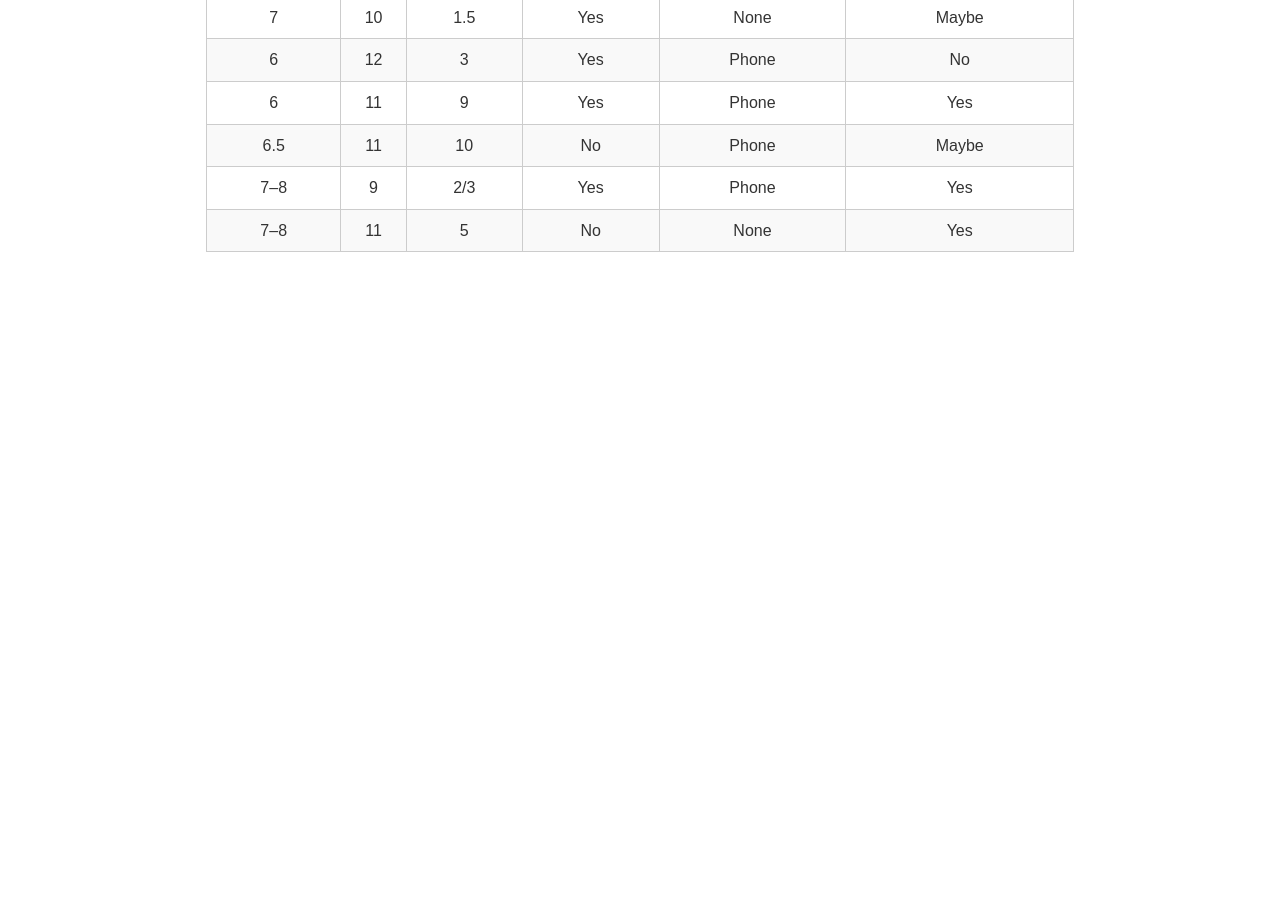
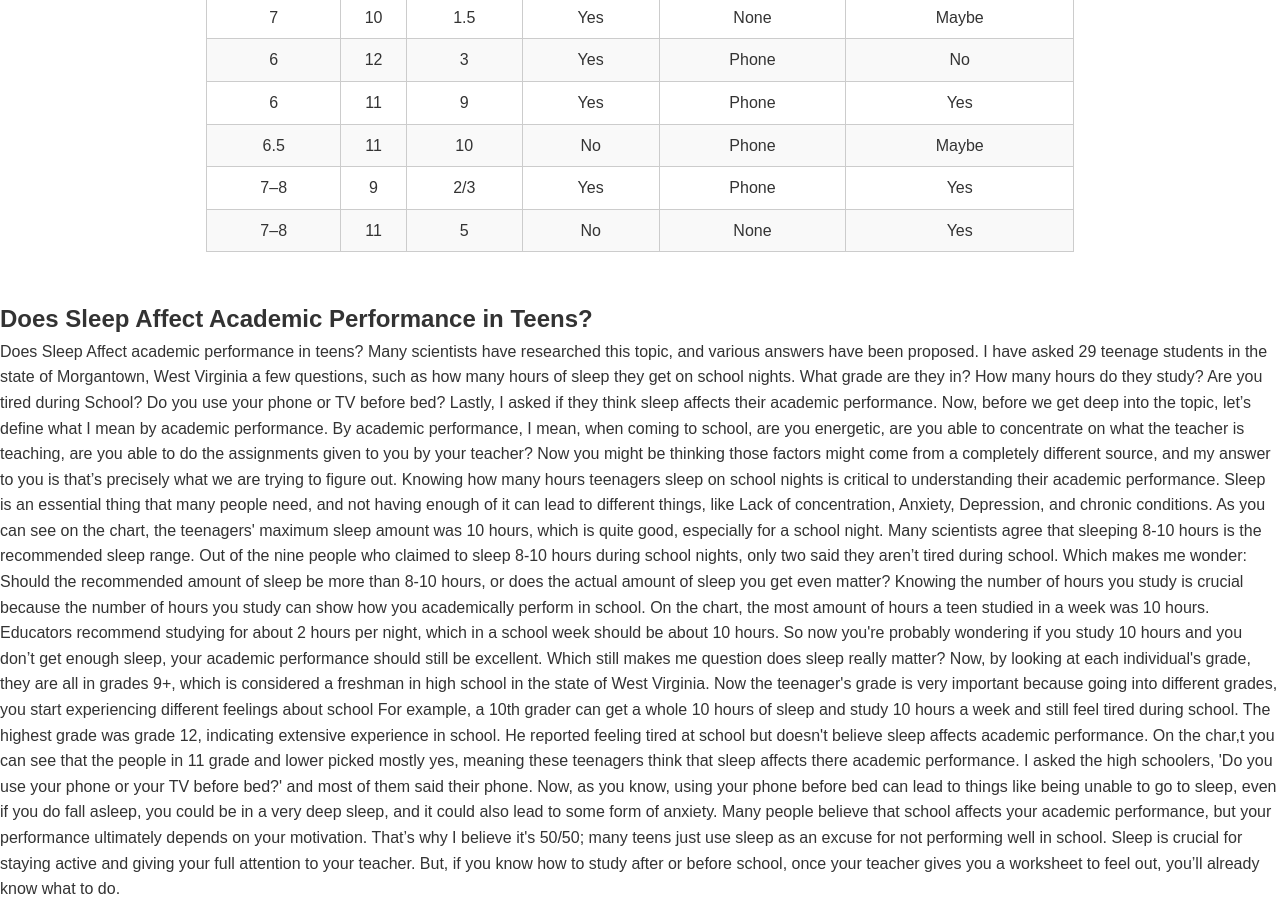
Before and after one commit to BlossomBoye/Research-sitee, a plain HTML site: page index.html in a window 1280 px wide. Shown: the part 1165-2067 px from the top of the page. Before the commit the page ends 1465 px from the top, so only its background shows below. Drawn offline with Linux system fonts and the light colour scheme.

Commit message:
Update index.html

```diff
--- a/index.html
+++ b/index.html
@@ -181,5 +181,19 @@
       navMenu.classList.toggle('nav-menu--visible');
     });
   </script>
+  <h2>Does Sleep Affect Academic Performance in Teens?</h2>
+
+  <p>     Does Sleep Affect academic performance in teens? Many scientists have researched this topic, and various answers have been proposed. I have asked 29 teenage students in the state of Morgantown, West Virginia a few questions, such as how many hours of sleep they get on school nights. What grade are they in? How many hours do they study? Are you tired during School? Do you use your phone or TV before bed? Lastly, I asked if they think sleep affects their academic performance. Now, before we get deep into the topic, let’s define what I mean by academic performance. By academic performance, I mean, when coming to school, are you energetic, are you able to concentrate on what the teacher is teaching, are you able to do the assignments given to you by your teacher? Now you might be thinking those factors might come from a completely different source, and my answer to you is that’s precisely what we are trying to figure out.
+
+Knowing how many hours teenagers sleep on school nights is critical to understanding their academic performance. Sleep is an essential thing that many people need, and not having enough of it can lead to different things, like Lack of concentration, Anxiety, Depression, and chronic conditions. As you can see on the chart, the teenagers' maximum sleep amount was 10 hours, which is quite good, especially for a school night. Many scientists agree that sleeping 8-10 hours is the recommended sleep range. Out of the nine people who claimed to sleep 8-10 hours during school nights, only two said they aren’t tired during school. Which makes me wonder: Should the recommended amount of sleep be more than 8-10 hours, or does the actual amount of sleep you get even matter?
+
+Knowing the number of hours you study is crucial because the number of hours you study can show how you academically perform in school. On the chart, the most amount of hours a teen studied  in a week was 10 hours. Educators recommend studying for about 2 hours per night, which in a school week should be about 10 hours. So now you're probably wondering if you study 10 hours and you don’t get enough sleep, your academic performance should still be excellent. Which still makes me question does sleep really matter?
+
+Now, by looking at each individual's grade, they are all in grades 9+, which is considered a freshman in high school in the state of West Virginia. Now the teenager's grade is very important because going into different grades, you start experiencing different feelings about school For example, a 10th grader can get a whole 10 hours of sleep and study 10 hours a week and still feel tired during school. The highest grade was grade 12, indicating extensive experience in school. He reported feeling tired at school but doesn't believe sleep affects academic performance. On the char,t you can see that the people in 11 grade and lower picked mostly yes, meaning these teenagers think that sleep affects there academic performance.
+
+I asked the high schoolers, 'Do you use your phone or your TV before bed?' and most of them said their phone. Now, as you know, using your phone before bed can lead to things like being unable to go to sleep, even if you do fall asleep, you could be in a very deep sleep, and it could also lead to some form of anxiety.
+
+Many people believe that school affects your academic performance, but your performance ultimately depends on your motivation. That’s why I believe it's 50/50; many teens just use sleep as an excuse for not performing well in school. Sleep is crucial for staying active and giving your full attention to your teacher. But, if you know how to study after or before school, once your teacher gives you a worksheet to feel out, you’ll already know what to do.
+</p>
 </body>
 </html>
```
